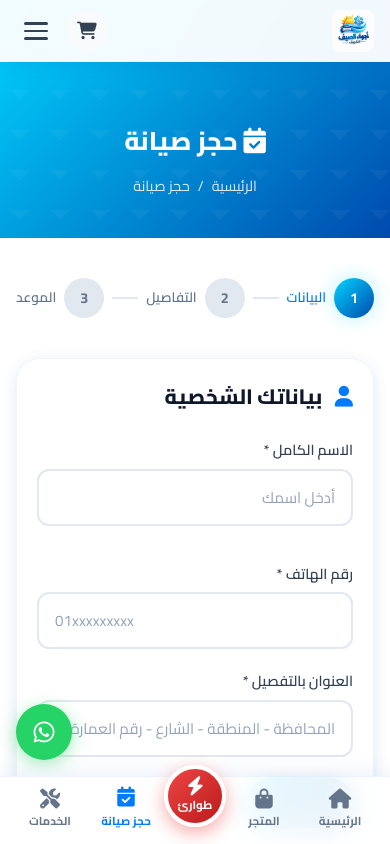
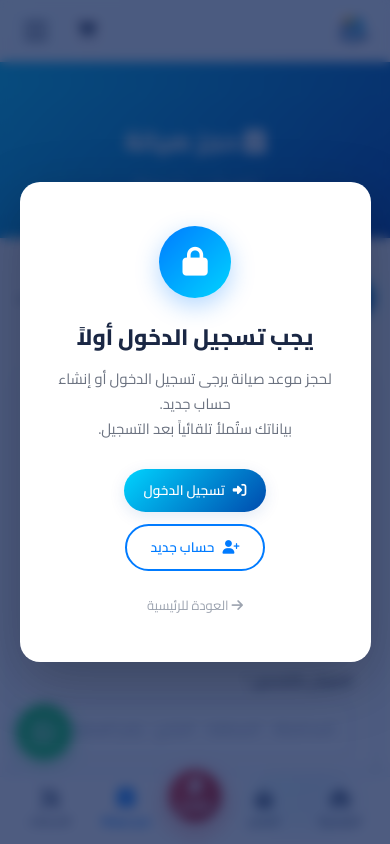
Before and after one commit to AbdallahMohamedFathy/Ajwaa_alsayf, a plain HTML site: page booking.html in a window 390 px wide. Shown: the top 844 px of the page. Drawn offline with nearby package versions, Linux system fonts and the light colour scheme; no server answers.

Commit message:
Add auth gate to booking page + auto-fill name & phone from Firebase

```diff
--- a/booking.html
+++ b/booking.html
@@ -32,6 +32,33 @@
   </div>
 </nav>
 <div class="menu-overlay" id="menuOverlay"></div>
+
+<!-- Auth Gate Overlay -->
+<div id="authGateOverlay" style="display:none;position:fixed;inset:0;z-index:9999;background:rgba(10,30,80,0.72);backdrop-filter:blur(6px);-webkit-backdrop-filter:blur(6px);align-items:center;justify-content:center;">
+  <div style="background:#fff;border-radius:20px;box-shadow:0 20px 60px rgba(0,0,0,0.25);padding:44px 36px;max-width:440px;width:90%;text-align:center;animation:fadeInUp 0.4s ease;">
+    <div style="width:72px;height:72px;background:linear-gradient(135deg,#007bff,#00d4ff);border-radius:50%;display:flex;align-items:center;justify-content:center;margin:0 auto 20px;box-shadow:0 8px 24px rgba(0,123,255,0.3);">
+      <i class="fas fa-lock" style="font-size:1.8rem;color:#fff;"></i>
+    </div>
+    <h2 style="font-size:1.4rem;font-weight:800;color:#1a2744;margin-bottom:10px;">يجب تسجيل الدخول أولاً</h2>
+    <p style="color:#6b7280;font-size:0.92rem;line-height:1.7;margin-bottom:28px;">
+      لحجز موعد صيانة يرجى تسجيل الدخول أو إنشاء حساب جديد.<br>
+      بياناتك ستُملأ تلقائياً بعد التسجيل.
+    </p>
+    <div style="display:flex;gap:12px;justify-content:center;flex-wrap:wrap;">
+      <a href="login.html?redirect=booking" class="btn btn-primary" style="min-width:140px;">
+        <i class="fas fa-sign-in-alt"></i> تسجيل الدخول
+      </a>
+      <a href="login.html?tab=register&redirect=booking" class="btn btn-outline" style="min-width:140px;">
+        <i class="fas fa-user-plus"></i> حساب جديد
+      </a>
+    </div>
+    <div style="margin-top:20px;">
+      <a href="index.html" style="font-size:0.82rem;color:#9ca3af;text-decoration:none;">
+        <i class="fas fa-arrow-right"></i> العودة للرئيسية
+      </a>
+    </div>
+  </div>
+</div>
 
 <div class="page-header">
   <h1><i class="fas fa-calendar-check"></i> حجز صيانة</h1>
@@ -263,6 +290,19 @@
     `;
   }
 
+  // Auth Gate
+  onAuthReady(function(user) {
+    if (!user) {
+      document.getElementById('authGateOverlay').style.display = 'flex';
+      document.body.style.overflow = 'hidden';
+    } else {
+      const nameEl  = document.getElementById('bookName');
+      const phoneEl = document.getElementById('bookPhone');
+      if (nameEl  && user.name)  nameEl.value  = user.name;
+      if (phoneEl && user.phone) phoneEl.value = user.phone;
+    }
+  });
+
   // Override submitBooking to save to Firestore before showing tracker
   const _originalSubmitBooking = window.submitBooking;
   window.submitBooking = async function() {
```
Also changed, not shown: login.html (+2 -1 lines).
